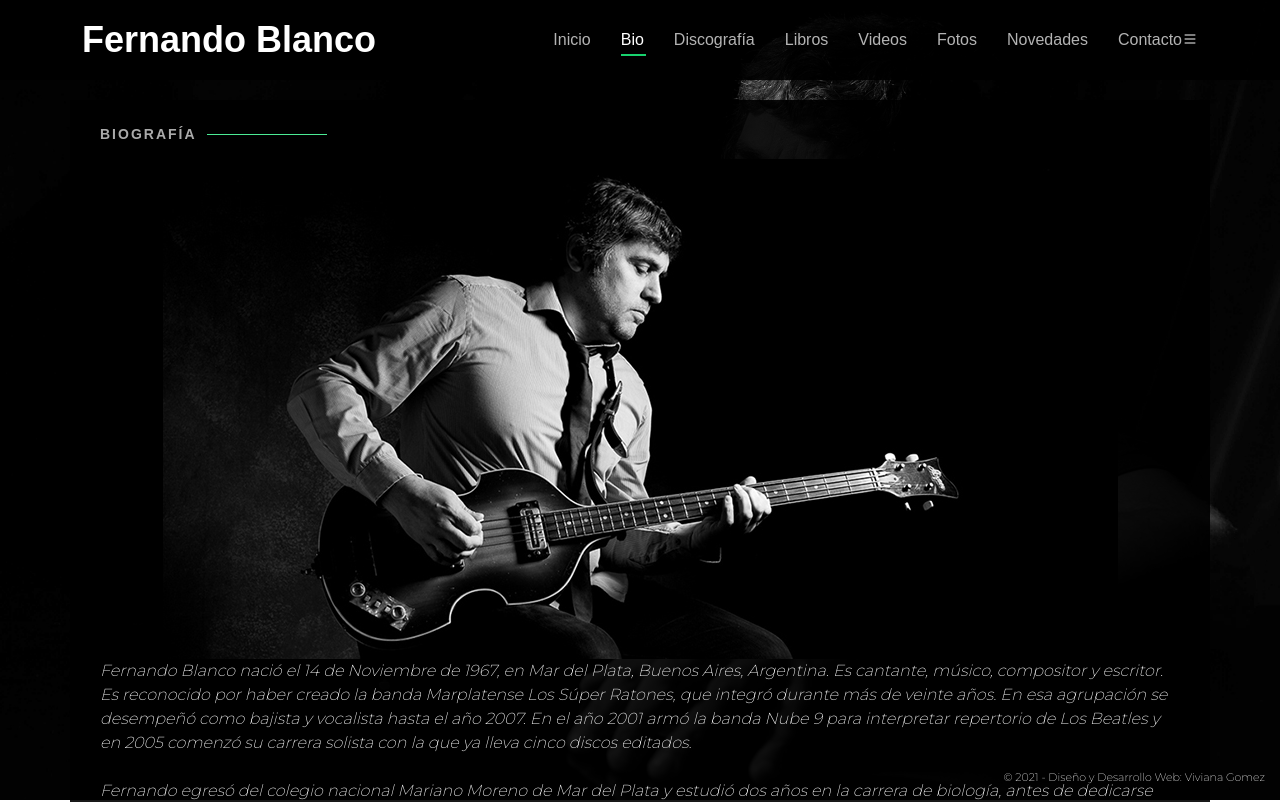
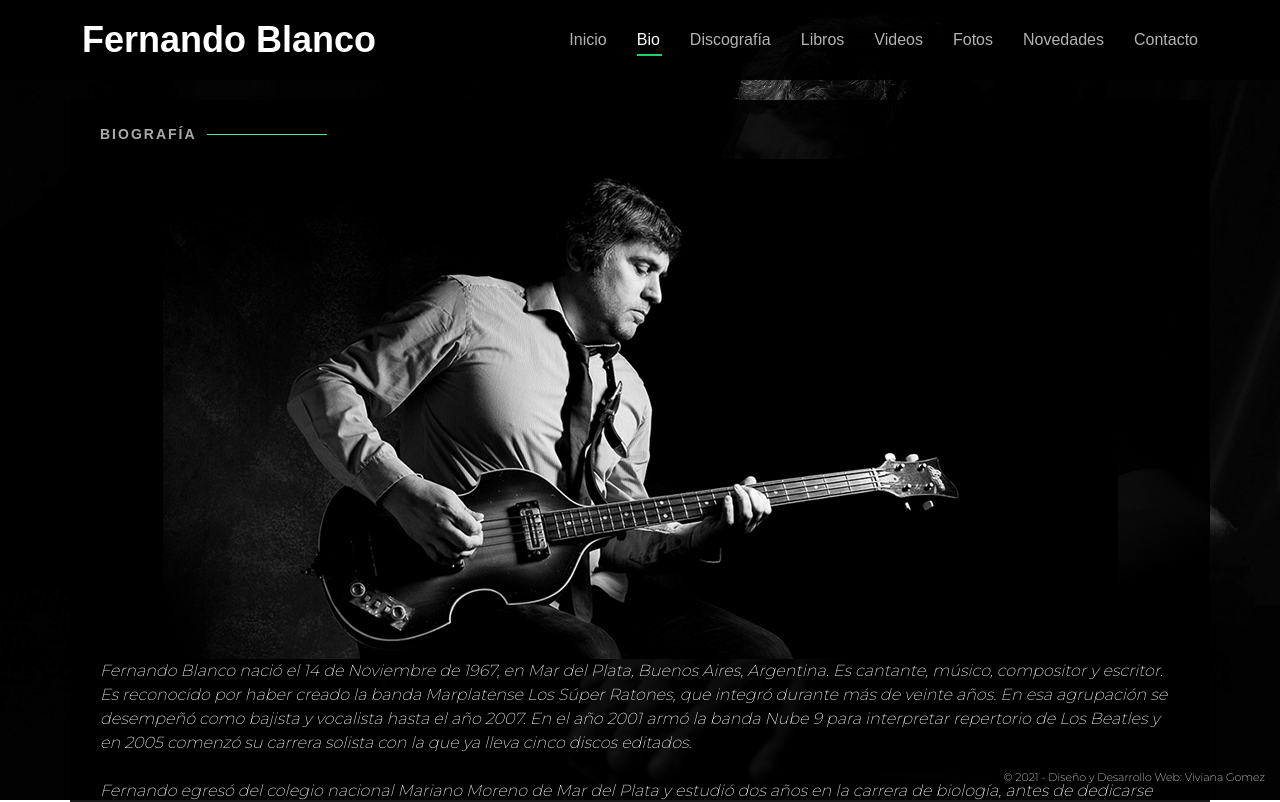
Before and after one commit to vgomez2021/Mod-3_Unidad-1, a plain HTML site: page sitio/bio.html in a window 1280 px wide. Shown: the top 802 px of the page. Drawn offline with nearby package versions, Linux system fonts and the light colour scheme.

Commit message:
Update bio.html

```diff
--- a/sitio/bio.html
+++ b/sitio/bio.html
@@ -32,8 +32,8 @@
                     <li><a class="nav-link" href="news.html">Novedades</a></li>
                     <li><a class="nav-link" href="contact.html">Contacto</a></li>
                 </ul>
-                <i class="bi mobile-nav-toggle bi-list"></i>
-            </nav><!-- .navbar -->
+
+            </nav>
 
         </div>
     </header>
```
